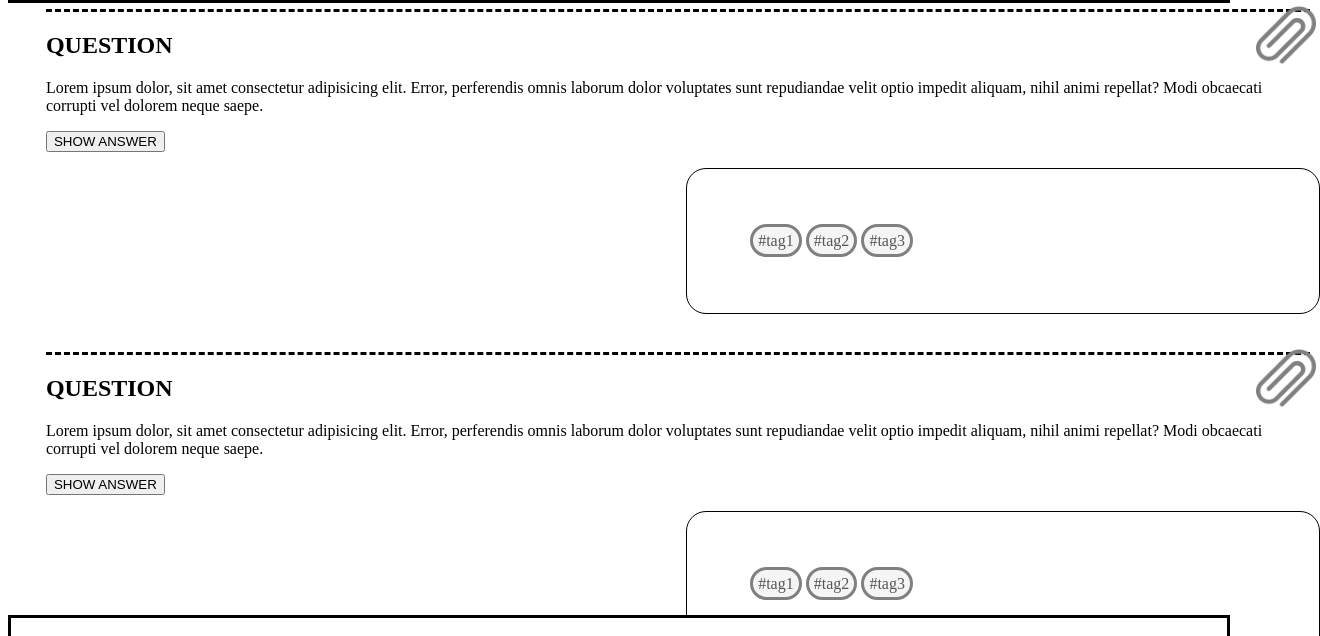
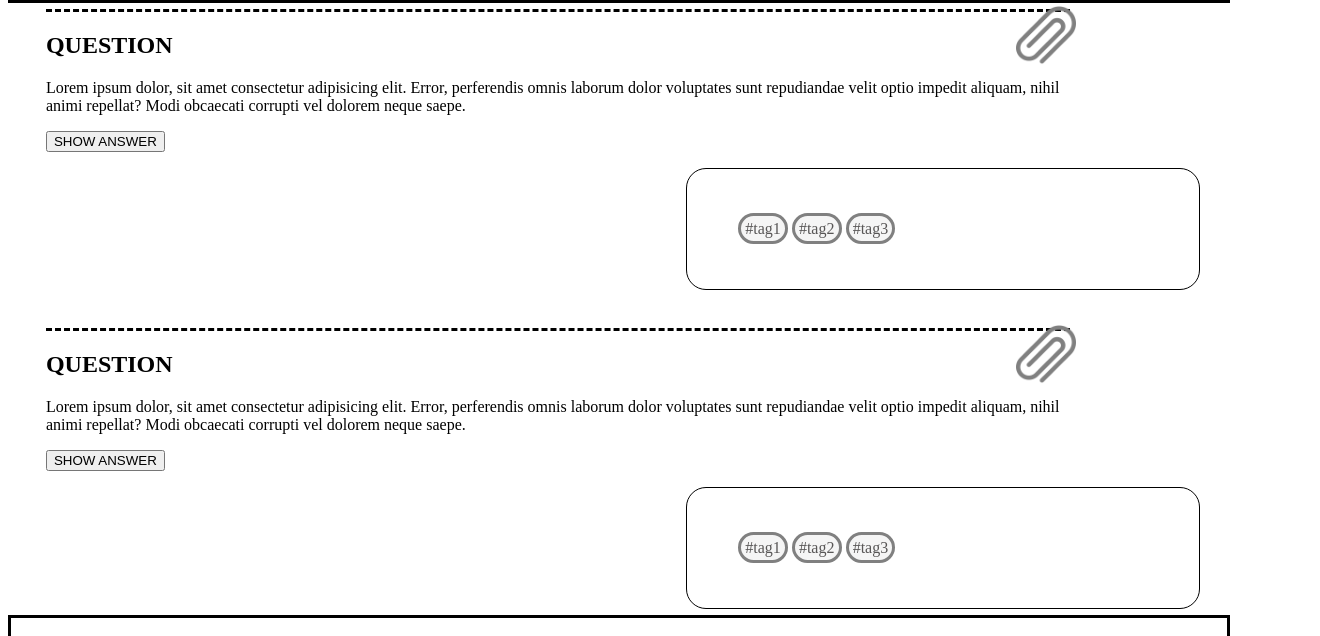
Before and after one commit to GeorgJuranek/quiz-app, a plain HTML site: page index.html in a window 1280 px wide. Shown: the part 91-727 px from the top of the page, 1320 px wide, since content can reach past the window. Drawn offline with Linux system fonts and the light colour scheme.

Commit message:
Slight changes about width on pcscreen

```diff
--- a/css/global.css
+++ b/css/global.css
@@ -38,6 +38,8 @@ section {
   border-color: black;
   width: 100%;
   margin: 3%;
+
+  max-width: 80vw;
 }
 
 section:first-child {
```
